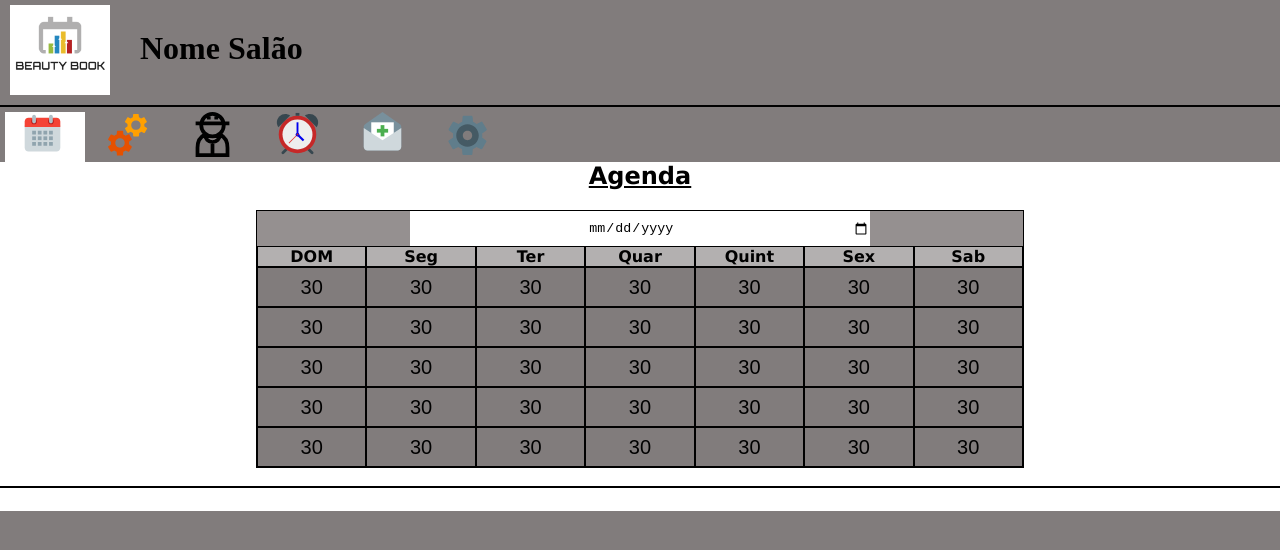
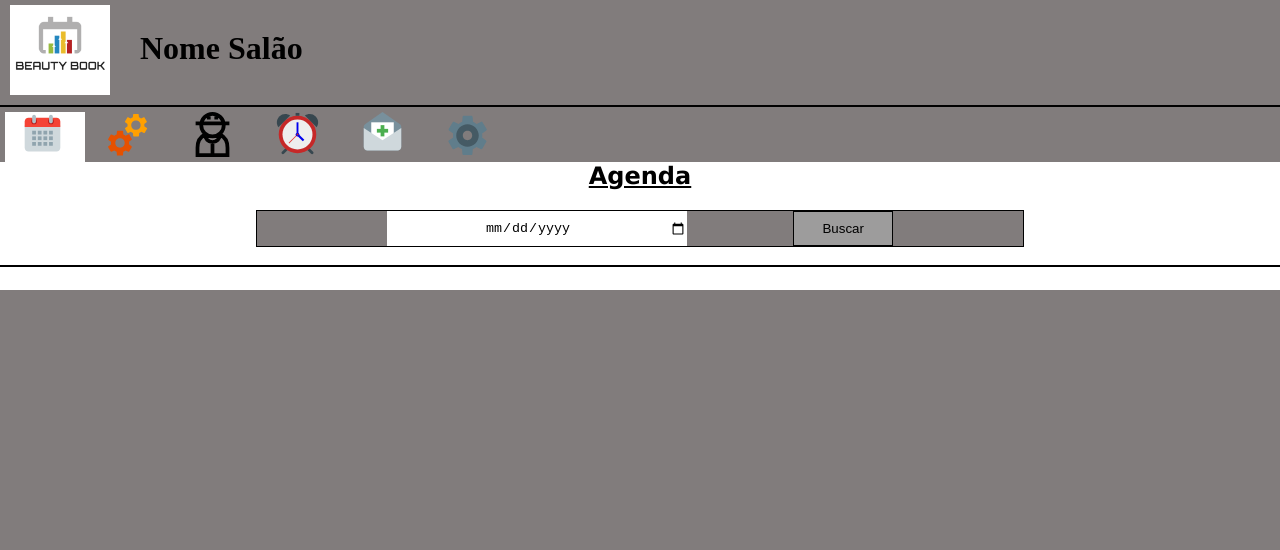
Before and after one commit to joaoMicheletti/BeautyBook, a React (Create React App) app in the folder frontend/: page /painel in a window 1280 px wide. Shown: the top 550 px of the page. Built offline with nearby package versions, Linux system fonts and the light colour scheme.

Commit message:
mudança na agenda
chegamos a conclusão de que com um
input do tipo date ficaria um ambiente mais limpo, e mais agradável do que com um  calendário enorme na tela

```diff
--- a/frontend/package.json
+++ b/frontend/package.json
@@ -1,6 +1,6 @@
 {
   "name": "frontend",
-  "version": "0.2.0",
+  "version": "0.2.1",
   "private": true,
   "dependencies": {
     "@testing-library/jest-dom": "^5.16.5",
--- a/frontend/src/pages/painel/painel.js
+++ b/frontend/src/pages/painel/painel.js
@@ -34,136 +34,16 @@ export default function Painel(){
                 </div>
             </div>
             <section id="SectionAgendaSalao">
+
                 <h1 id="TitleAgenda">Agenda</h1>
+
                 <div id="ConteinerAgenda">
                     <div id="DiaMesAno">
-                    <input id="SelectMes" type="date" value="Selecione a data para ver a agenda"></input>
-                    </div>
-                    <div id="DiasSemana">
-                        <div className="DiaSemana">DOM</div>
-                        <div className="DiaSemana">Seg</div>
-                        <div className="DiaSemana">Ter</div>
-                        <div className="DiaSemana">Quar</div>
-                        <div className="DiaSemana">Quint</div>
-                        <div className="DiaSemana">Sex</div>
-                        <div className="DiaSemana">Sab</div>
-                    </div>
-                    <div className="DiasNumero">
-                        <div className="Numero">
-                            <button type="submit">30</button>
-                        </div>
-                        <div className="Numero">
-                        <button type="submit">30</button>
-                        </div>
-                        <div className="Numero">
-                             <button type="submit">30</button>
-                        </div>
-                        <div className="Numero">
-                             <button type="submit">30</button>
-                        </div>
-                        <div className="Numero">
-                             <button type="submit">30</button>
-                        </div>
-                        <div className="Numero">
-                             <button type="submit">30</button>
-                        </div>
-                        <div className="Numero">
-                             <button type="submit">30</button>
-                        </div>
-                    </div>
-                    <div className="DiasNumero">
-                        <div className="Numero">
-                             <button type="submit">30</button>
-                        </div>
-                        <div className="Numero">
-                             <button type="submit">30</button>
-                        </div>
-                        <div className="Numero">
-                             <button type="submit">30</button>
-                        </div>
-                        <div className="Numero">
-                             <button type="submit">30</button>
-                        </div>
-                        <div className="Numero">
-                             <button type="submit">30</button>
-                        </div>
-                        <div className="Numero">
-                             <button type="submit">30</button>
-                        </div>
-                        <div className="Numero">
-                             <button type="submit">30</button>
-                        </div>
-                    </div>
-                    <div className="DiasNumero">
-                        <div className="Numero">
-                             <button type="submit">30</button>
-                        </div>
-                        <div className="Numero">
-                             <button type="submit">30</button>
-                        </div>
-                        <div className="Numero">
-                             <button type="submit">30</button>
-                        </div>
-                        <div className="Numero">
-                             <button type="submit">30</button>
-                        </div>
-                        <div className="Numero">
-                             <button type="submit">30</button>
-                        </div>
-                        <div className="Numero">
-                             <button type="submit">30</button>
-                        </div>
-                        <div className="Numero">
-                             <button type="submit">30</button>
-                        </div>
-                    </div>
-                    <div className="DiasNumero">
-                        <div className="Numero">
-                             <button type="submit">30</button>
-                        </div>
-                        <div className="Numero">
-                             <button type="submit">30</button>
-                        </div>
-                        <div className="Numero">
-                             <button type="submit">30</button>
-                        </div>
-                        <div className="Numero">
-                             <button type="submit">30</button>
-                        </div>
-                        <div className="Numero">
-                             <button type="submit">30</button>
-                        </div>
-                        <div className="Numero">
-                             <button type="submit">30</button>
-                        </div>
-                        <div className="Numero">
-                             <button type="submit">30</button>
-                        </div>
-                    </div>
-                    <div className="DiasNumero">
-                        <div className="Numero">
-                             <button type="submit">30</button>
-                        </div>
-                        <div className="Numero">
-                             <button type="submit">30</button>
-                        </div>
-                        <div className="Numero">
-                             <button type="submit">30</button>
-                        </div>
-                        <div className="Numero">
-                             <button type="submit">30</button>
-                        </div>
-                        <div className="Numero">
-                             <button type="submit">30</button>
-                        </div>
-                        <div className="Numero">
-                             <button type="submit">30</button>
-                        </div>
-                        <div className="Numero">
-                             <button type="submit">30</button>
-                        </div>
+                         <input id="SelectMes" type="date"></input>
+                         <button id="BtnAgenda" type="sybmit">Buscar</button>
                     </div>
                 </div>
+
                 <br/>
                 <hr/>
                 <br/>
--- a/frontend/src/pages/painel/style.css
+++ b/frontend/src/pages/painel/style.css
@@ -79,49 +79,30 @@ hr{
     font-family: 'Lucida Sans', 'Lucida Sans Regular', 'Lucida Grande', 'Lucida Sans Unicode', Geneva, Verdana, sans-serif;
 }
 #ConteinerAgenda {
+    background-color:  rgb(129, 124, 124);
     border: solid black 1px;
-    background-color: rgba(129, 124, 124, 0.603);
     width: 60%;
     margin-left: 20%;
 }
 #DiaMesAno {
     background-color: rgba(129, 124, 124, 0.603);
-
-    width: 100%;
+    width: 80%;
     height: 35px;
-}
-#SelectMes {
-    margin-left: 20%;
-    height: 35px;
-    width: 60%;
-    text-align: center;
-}
-#DiasSemana{
+    margin-left: 10%;
     display: flex;
     justify-content: space-around;
 }
-.DiaSemana {
-    border: solid black 1px;
-    width: 14.28571428571429%;
+#SelectMes {
+    width: 300px;
+    height: 35px;
     text-align: center;
 }
-.DiasNumero {
-    display: flex;
-    justify-content: space-around;
+#BtnAgenda {
+    border: solid black 1px;
+    cursor: pointer;
+    width: 100px;
+    background-color: rgba(163, 163, 163, 0.836);
 }
-.Numero {
-    text-align: center;
-    border: solid black 1px;
-    width: 14.28571428571429%;
-    height: 40px;
-}
-.Numero button {
-    font-size: 20px;
-    cursor: pointer;
-    width: 100%;
-    height: 100%;
-    background-color: rgb(129, 124, 124);
-}
-.Numero button:hover {
+#BtnAgenda:hover {
     opacity: 80%;
 }
```
